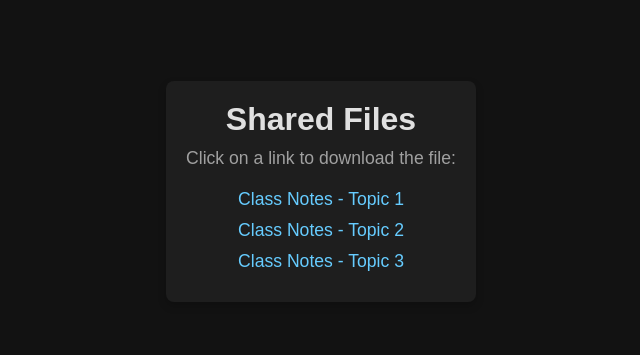
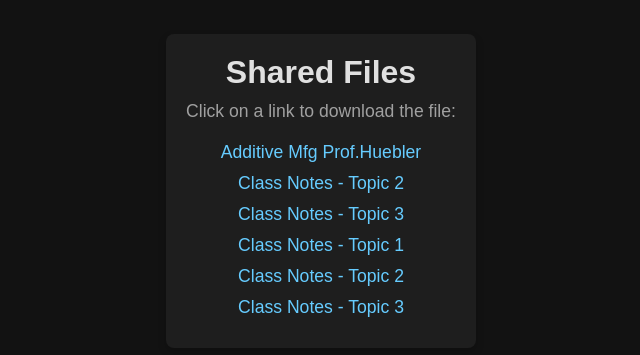
Before and after one commit to mysticripple09/knowledgeripple, a plain HTML site: page index.html in a window 1280 px wide. Shown: the part 209-564 px from the top of the page, without its empty margins (319-959 px from the left). Drawn offline with Linux system fonts and the light colour scheme.

Commit message:
Update index.html

```diff
--- a/index.html
+++ b/index.html
@@ -11,6 +11,9 @@
         <h1>Shared Files</h1>
         <p>Click on a link to download the file:</p>
         <ul>
+            <li><a href="https://drive.proton.me/urls/9MMD3C9BTG#I8INlOVp8oSJ" download>Additive Mfg Prof.Huebler</a></li>
+            <li><a href="link-to-your-file2.pdf" download>Class Notes - Topic 2</a></li>
+            <li><a href="link-to-your-file3.pdf" download>Class Notes - Topic 3</a></li>
             <li><a href="link-to-your-file1.pdf" download>Class Notes - Topic 1</a></li>
             <li><a href="link-to-your-file2.pdf" download>Class Notes - Topic 2</a></li>
             <li><a href="link-to-your-file3.pdf" download>Class Notes - Topic 3</a></li>
```
